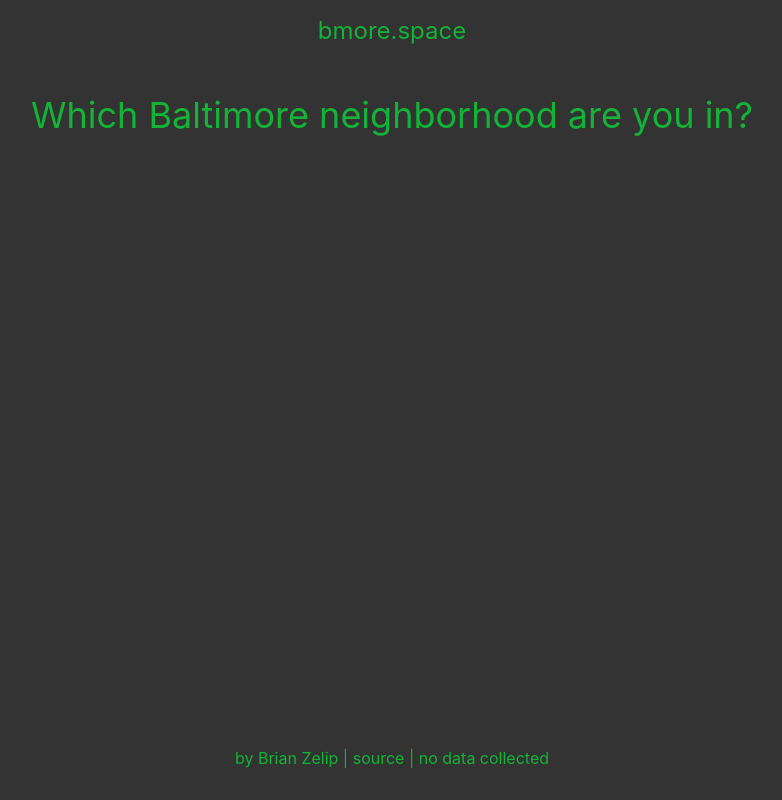
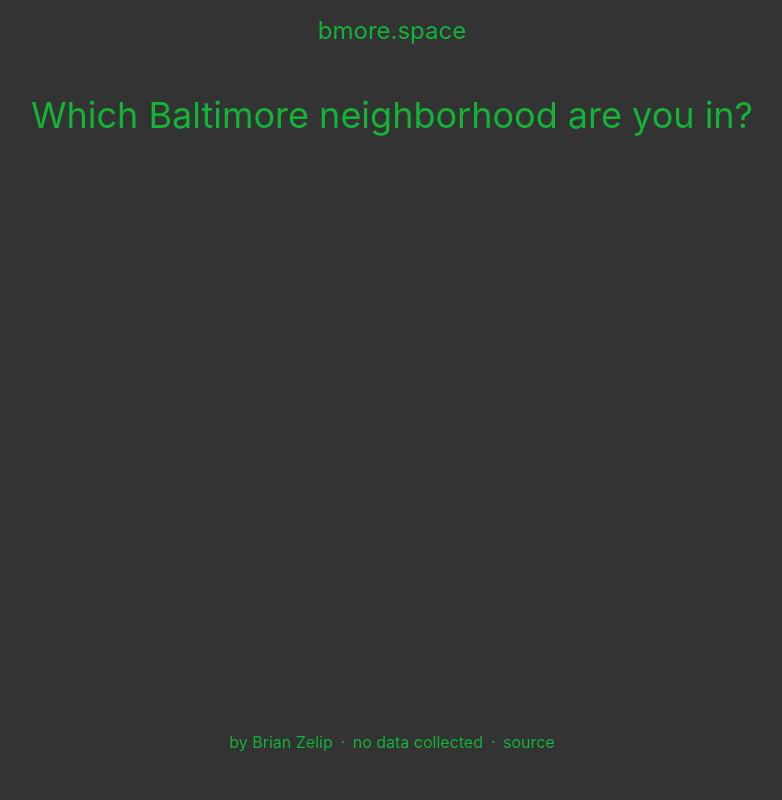
Before and after one commit to brianzelip/which-baltimore-neighborhood, a website built with Parcel: page index.html in a window 1280 px wide. Shown: the whole page, without its empty margins (248-1030 px from the left). Built offline with nearby package versions, Linux system fonts and the light colour scheme; no server answers.

Commit message:
index.html: Change shadow thickness, update footer

```diff
--- a/index.html
+++ b/index.html
@@ -60,7 +60,7 @@
       }
 
       .neighborhood {
-        --shadow-thickness: 0.5rem;
+        --shadow-thickness: 0.3rem;
         display: inline-block;
         margin-top: 2rem;
         margin-bottom: calc(2rem + var(--shadow-thickness));
@@ -114,11 +114,18 @@
       Your coordinates:
     </p>
     <footer>
-      by <a href="https://zelip.me">Brian Zelip</a> |
-      <a href="https://github.com/brianzelip/which-baltimore-neighborhood"
+      by
+      <a style="margin-right: .2rem" href="https://zelip.me">Brian Zelip</a>
+      &middot;
+      <p style="margin-right: .2rem; margin-left: .2rem; display: inline-block">
+        no data collected
+      </p>
+      &middot;
+      <a
+        style="margin-left: .2rem"
+        href="https://github.com/brianzelip/which-baltimore-neighborhood"
         >source</a
       >
-      | no data collected
     </footer>
     <script src="main.js"></script>
   </body>
```
